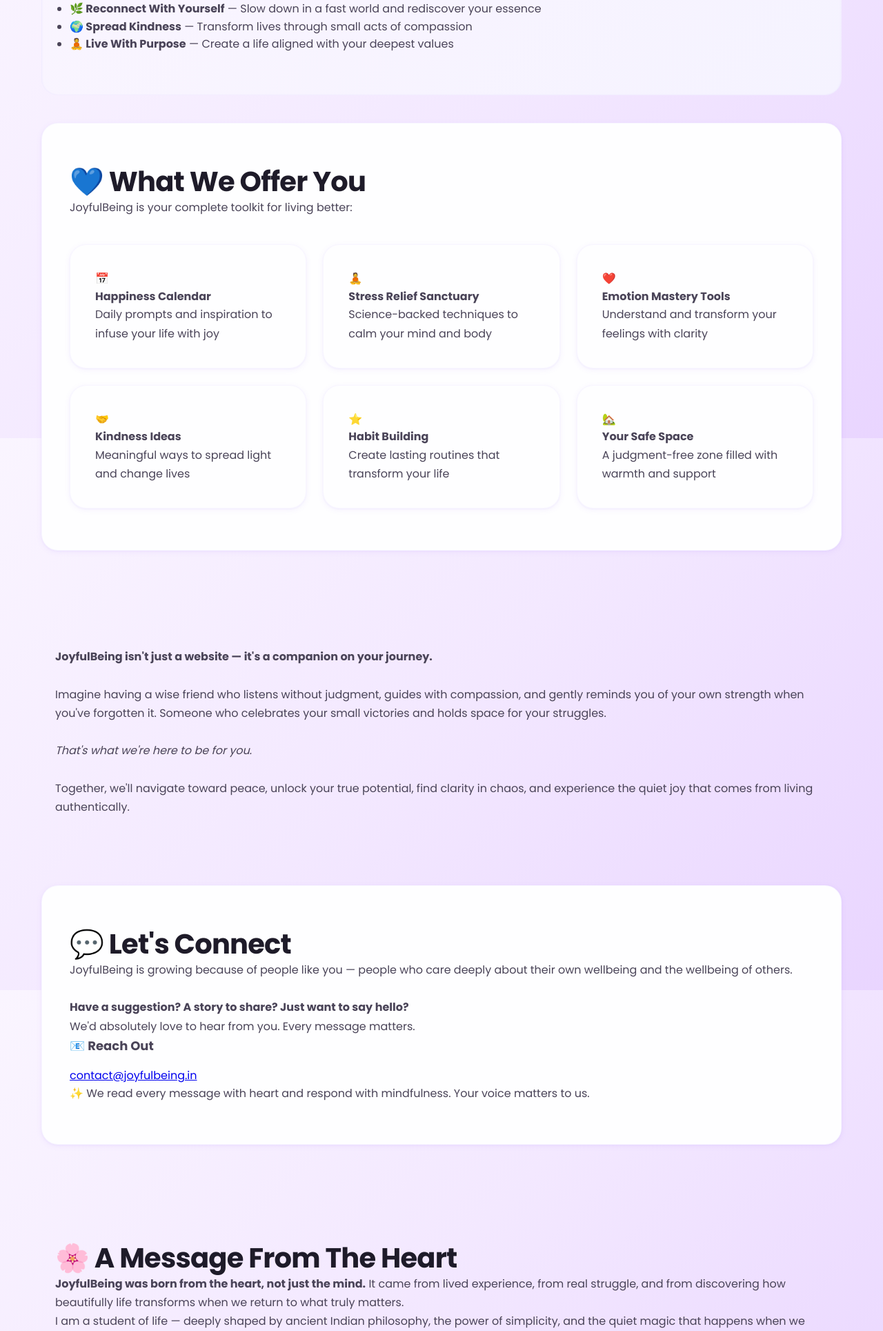
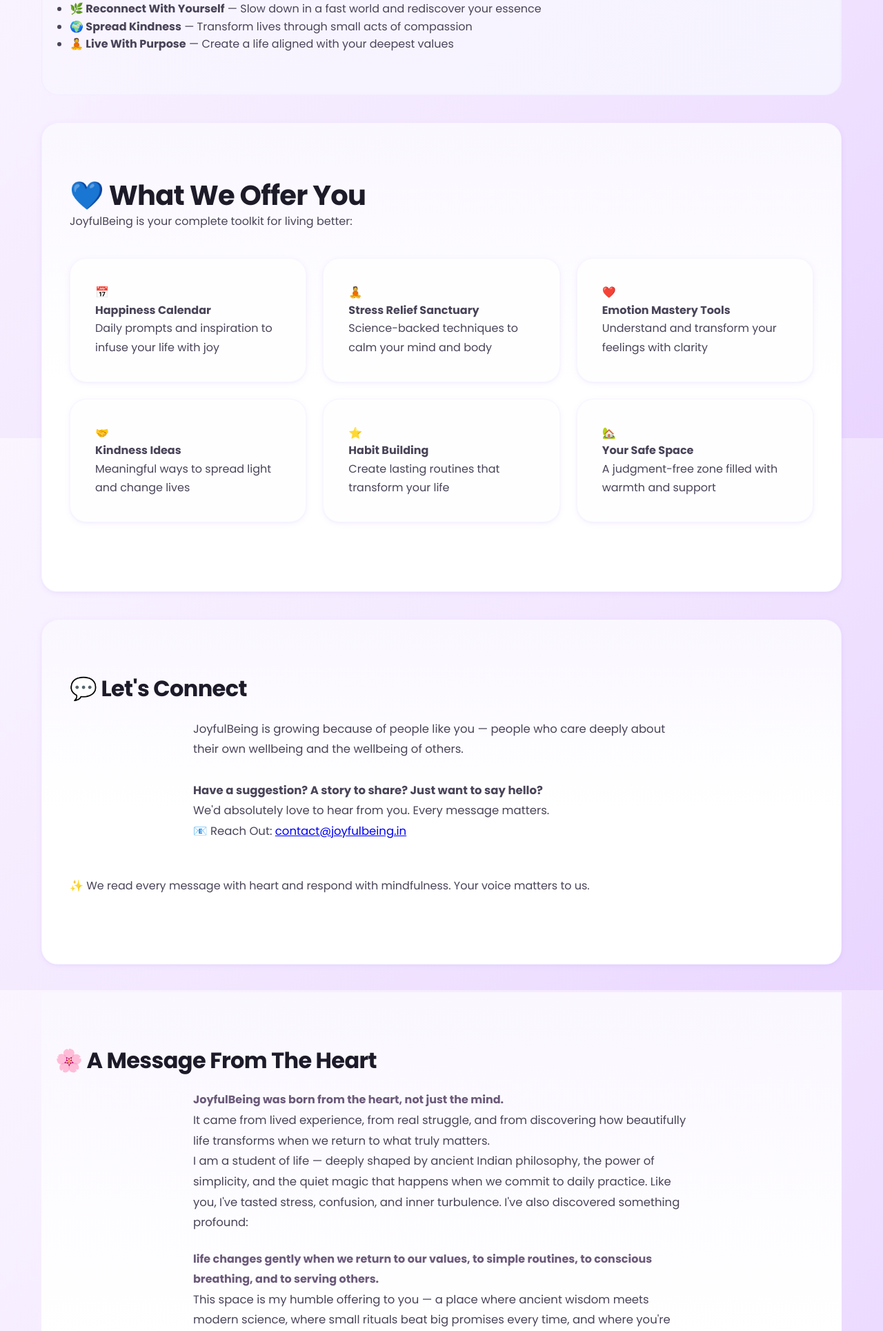
Before and after one commit to siddarthareddykv/JoyfulBeing, a Flask app: page /about in a window 1280 px wide. Shown: the part 1765-3694 px from the top of the page at 69% size. Run offline with Flask 3, Linux system fonts and the light colour scheme.

Commit message:
updated html

```diff
--- a/static/style.css
+++ b/static/style.css
@@ -794,3 +794,208 @@
 .bg-layer {
   pointer-events: none !important;
 }
+/* =========================================
+   ABOUT PAGE – ELEGANT ENDING REFINEMENT
+========================================= */
+
+/* Soft calm background instead of strong gradient */
+.about-page {
+  background: linear-gradient(
+    180deg,
+    #faf7ff 0%,
+    #ffffff 40%,
+    #ffffff 100%
+  );
+}
+
+/* Limit line width for emotional readability */
+.about-page p,
+.about-page h2,
+.about-page h3 {
+  max-width: 760px;
+}
+
+/* ---------- ABOUT STORY SECTION ---------- */
+
+.about-story,
+.about-message {
+  background: rgba(255, 255, 255, 0.85);
+  backdrop-filter: blur(12px);
+  border-radius: 28px;
+  padding: 64px 72px;
+  margin: 80px auto;
+  box-shadow: 0 20px 60px rgba(139, 92, 246, 0.12);
+  border: 1px solid rgba(139, 92, 246, 0.08);
+}
+
+.about-message h2 {
+  font-size: clamp(1.8rem, 3.5vw, 2.4rem);
+  margin-bottom: 28px;
+}
+
+.about-message p {
+  font-size: 17px;
+  line-height: 1.8;
+  color: #4a4458;
+}
+
+/* Emphasized emotional lines */
+.about-message strong {
+  color: #1e1b29;
+  font-weight: 600;
+}
+
+/* Italic reflective line */
+.about-message em {
+  display: block;
+  margin-top: 28px;
+  font-style: italic;
+  color: #6b5a7a;
+}
+
+/* ---------- SIGNATURE ---------- */
+
+.about-signature {
+  margin-top: 48px;
+  padding-top: 32px;
+  border-top: 1px solid rgba(139, 92, 246, 0.15);
+}
+
+.about-signature .name {
+  font-size: 20px;
+  font-weight: 600;
+  color: var(--primary);
+}
+
+.about-signature .role {
+  font-size: 14px;
+  color: var(--text-muted);
+}
+
+/* ---------- LET’S CONNECT (SINGLE, ELEGANT CTA) ---------- */
+
+.about-connect {
+  max-width: 900px;
+  margin: 100px auto 40px;
+  padding: 64px 72px;
+  background: linear-gradient(
+    135deg,
+    rgba(250, 245, 255, 0.9),
+    rgba(255, 255, 255, 0.95)
+  );
+  border-radius: 32px;
+  box-shadow: 0 24px 70px rgba(139, 92, 246, 0.14);
+  border: 1px solid rgba(139, 92, 246, 0.12);
+}
+
+.about-connect h3 {
+  font-size: 28px;
+  margin-bottom: 16px;
+}
+
+.about-connect p {
+  font-size: 16px;
+  margin-bottom: 28px;
+}
+
+/* Email link styling */
+.about-connect a {
+  font-weight: 600;
+  color: var(--primary-dark);
+  text-decoration: none;
+}
+
+.about-connect a:hover {
+  text-decoration: underline;
+}
+
+/* ---------- REMOVE DUPLICATE SIDE CARD ---------- */
+
+.about-side-connect {
+  display: none !important;
+}
+
+/* ---------- MOBILE REFINEMENT ---------- */
+
+@media (max-width: 768px) {
+  .about-story,
+  .about-message,
+  .about-connect {
+    padding: 40px 24px;
+    margin: 60px 16px;
+  }
+
+  .about-page p {
+    font-size: 16px;
+  }
+}
+/* =========================================
+   ABOUT PAGE – FINAL SECTION ELEGANCE FIX
+   (STRUCTURE-BASED, GUARANTEED TO APPLY)
+========================================= */
+
+/* Target only the ABOUT page */
+body:has(h1:contains("About")),
+body:has(h2:contains("A Message From The Heart")) {
+
+}
+
+/* Make last sections calmer */
+section:last-of-type,
+section:nth-last-of-type(2),
+section:nth-last-of-type(3) {
+    background: linear-gradient(
+        180deg,
+        #faf7ff 0%,
+        #ffffff 55%
+    ) !important;
+
+    padding-top: 80px;
+    padding-bottom: 100px;
+}
+
+/* Narrow text for elegance */
+section:last-of-type p,
+section:nth-last-of-type(2) p {
+    max-width: 720px;
+    margin-left: auto;
+    margin-right: auto;
+    font-size: 16.5px;
+    line-height: 1.8;
+    color: #4a4458;
+}
+
+/* Headings refinement */
+section:last-of-type h2,
+section:nth-last-of-type(2) h2 {
+    font-size: 32px;
+    margin-bottom: 24px;
+    color: #1e1b29;
+}
+
+/* Signature / closing feel */
+section:last-of-type strong,
+section:last-of-type em {
+    display: block;
+    margin-top: 24px;
+    font-size: 16px;
+    color: #6b5a7a;
+}
+
+/* Contact / connect box refinement */
+section:last-of-type a[href^="mailto"] {
+    display: inline-block;
+    margin-top: 16px;
+    font-weight: 600;
+    color: #6b4eff;
+    text-decoration: none;
+}
+
+section:last-of-type a[href^="mailto"]:hover {
+    text-decoration: underline;
+}
+
+/* Reduce visual noise at the very end */
+section:last-of-type {
+    box-shadow: none !important;
+}
--- a/templates/about.html
+++ b/templates/about.html
@@ -98,19 +98,6 @@
     </div>
 </section>
 
-<!-- Companion Section -->
-<section class="about-last">
-    <p>
-        <strong>JoyfulBeing isn't just a website — it's a companion on your journey.</strong><br><br>
-        Imagine having a wise friend who listens without judgment, guides with compassion,
-        and gently reminds you of your own strength when you've forgotten it. Someone who
-        celebrates your small victories and holds space for your struggles.<br><br>
-        <em>That's what we're here to be for you.</em><br><br>
-        Together, we'll navigate toward peace, unlock your true potential, find clarity in chaos,
-        and experience the quiet joy that comes from living authentically.
-    </p>
-</section>
-
 <!-- Contact Section -->
 <section class="contact-section" id="contact">
     <h2>💬 Let's Connect</h2>
@@ -122,8 +109,13 @@
     </p>
 
     <div class="contact-box">
-        <p style="font-size: 18px; margin-bottom: 15px;"><strong>📧 Reach Out</strong></p>
-        <a href="mailto:contact@joyfulbeing.in" class="contact-email">contact@joyfulbeing.in</a>
+        <p class="reach-line">
+  <span class="icon">📧</span>
+  <span class="reach-text">Reach Out: </span>
+  <a href="mailto:contact@joyfulbeing.in" class="reach-email">
+    contact@joyfulbeing.in
+  </a>
+</p><br><br>
         <div class="contact-note">
             ✨ We read every message with heart and respond with mindfulness. Your voice matters to us.
         </div>
```
